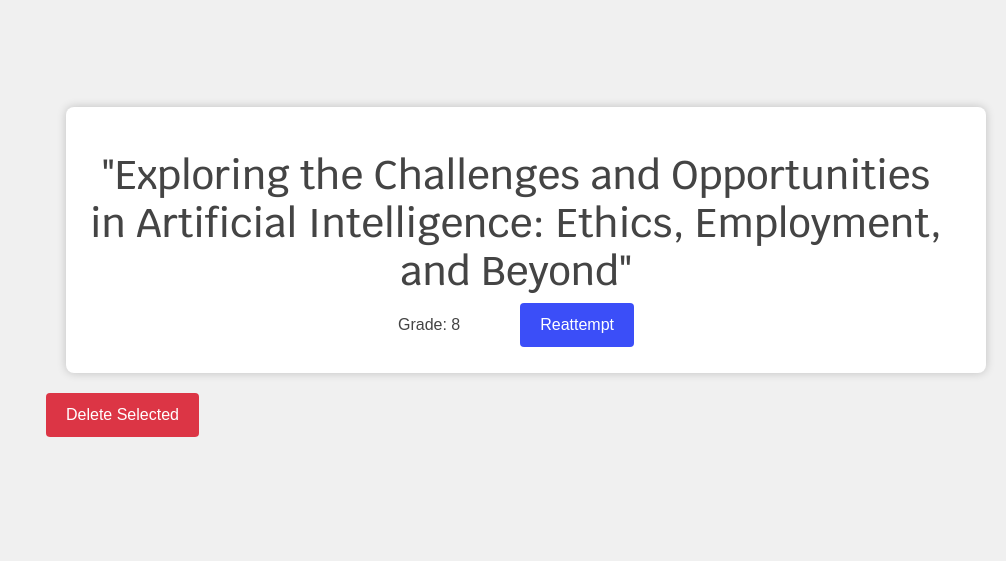
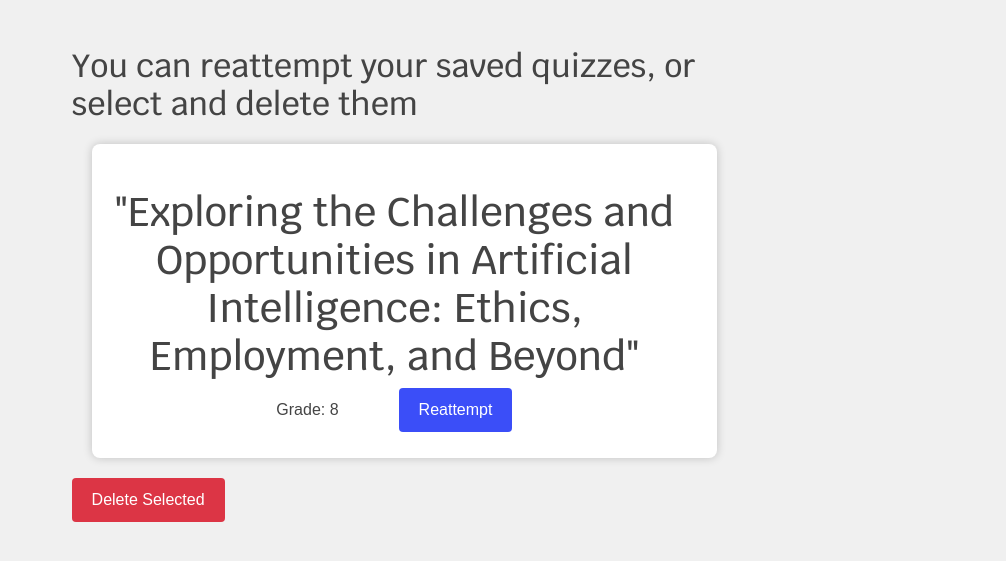
Before and after one commit to faisal-almugesib/iQuiz, a Flask app: page /history in a window 1280 px wide. Shown: the part 73-634 px from the top of the page, without its empty margins (274-1280 px from the left). Run offline with Flask 3, Linux system fonts and the light colour scheme; a user stored in the database is signed in; some libraries are stand-ins or nearby versions.

Commit message:
modifying the history style

```diff
--- a/flaskblog/templates/history.html
+++ b/flaskblog/templates/history.html
@@ -76,9 +76,14 @@
 </head>
 <body>
 
-    <div id="previousQuizzes" style="position: absolute;
-    top: 20%;
-    left: 25%;"></div>
+    <div id="quizzesAvailableMessage" style="display: none; position: absolute; top: 15%; left: 27%; width: 52%">
+        <h2>You can reattempt your saved quizzes, or select and delete them</h2>
+    </div>
+
+    <!-- Container for the message when there are no quizzes -->
+    <div id="noQuizzesContainer" style="display: none; position: absolute; top: 15%; left: 22%;">
+        <h2 id="noQuizzesMessage"></h2>
+    </div>
 
 <form id="deleteForm" method="POST" action="/deleteSelectedQuizzes">
     <input type="hidden" name="selectedQuizIds" id="selectedQuizIdsInput">
@@ -164,7 +169,20 @@ function deleteSelectedQuizzes() {
 
 // Function to append quiz cards to the previousQuizzes div
 function appendQuizCards() {
-    const previousQuizzes = document.getElementById("previousQuizzes");
+    const previousQuizzes = document.getElementById("quizzesAvailableMessage");
+    const quizzesAvailableMessage = document.getElementById("quizzesAvailableMessage");
+    const noQuizzesContainer = document.getElementById("noQuizzesContainer");
+    const noQuizzesMessage = document.getElementById("noQuizzesMessage");
+
+    if (quizzesList.length === 0) {
+        // Display the 'no quizzes' message
+        noQuizzesMessage.textContent = "You don't have any previous quizzes, try to generate one on the home page :)";
+        noQuizzesContainer.style.display = "flex";
+        quizzesAvailableMessage.style.display = "none";
+    } else {
+        // Display the 'quizzes available' message and create quiz cards
+        quizzesAvailableMessage.style.display = "block";
+        noQuizzesContainer.style.display = "none";
 
     quizzesList.forEach((quiz, index) => {
         const quizCard = createQuizCard(quiz);
@@ -191,8 +209,8 @@ function appendQuizCards() {
             previousQuizzes.appendChild(quizCard);
         }
     });
+    }
 }
-
 /*// Function to append quiz cards to the previousQuizzes div
 function appendQuizCards() {
     const previousQuizzes = document.getElementById("previousQuizzes");
```
Also changed, not shown: instance/site.db.
